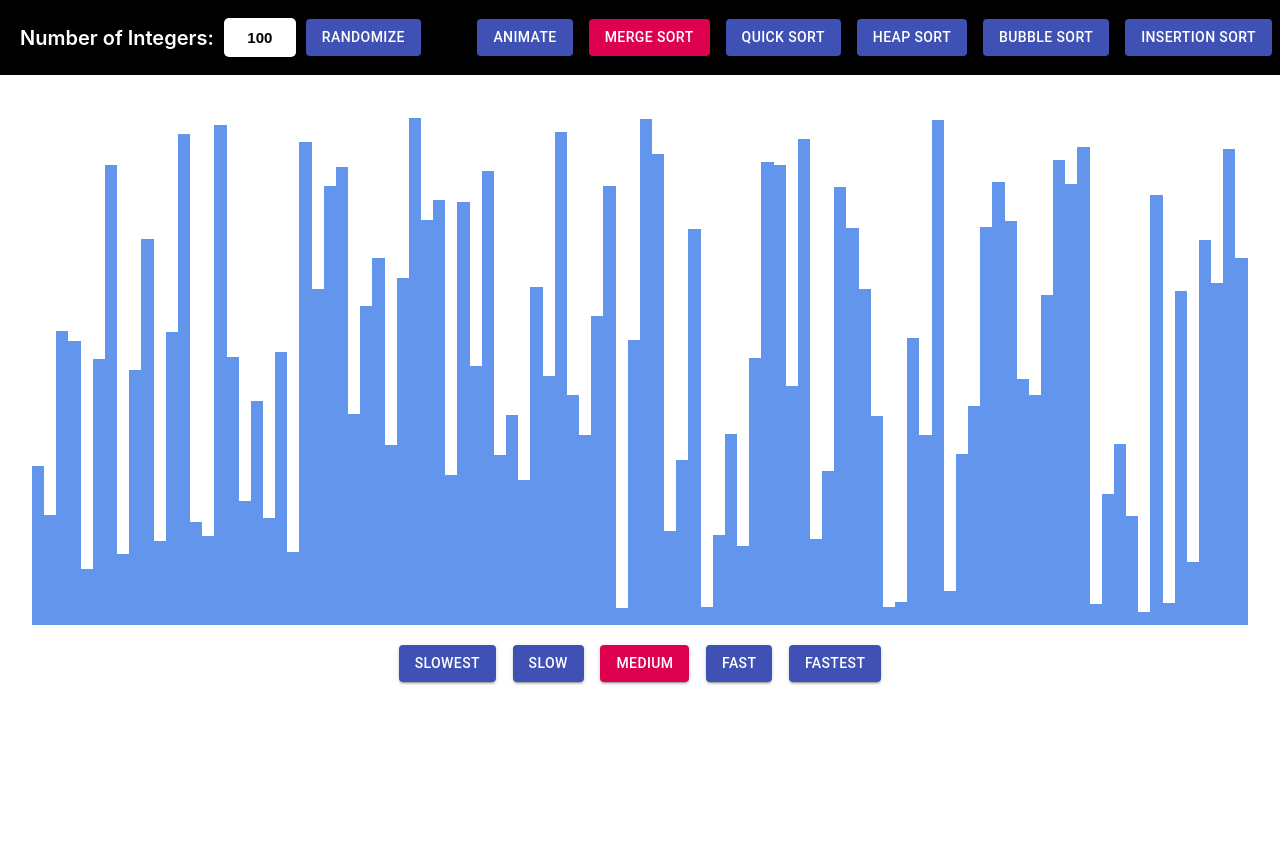
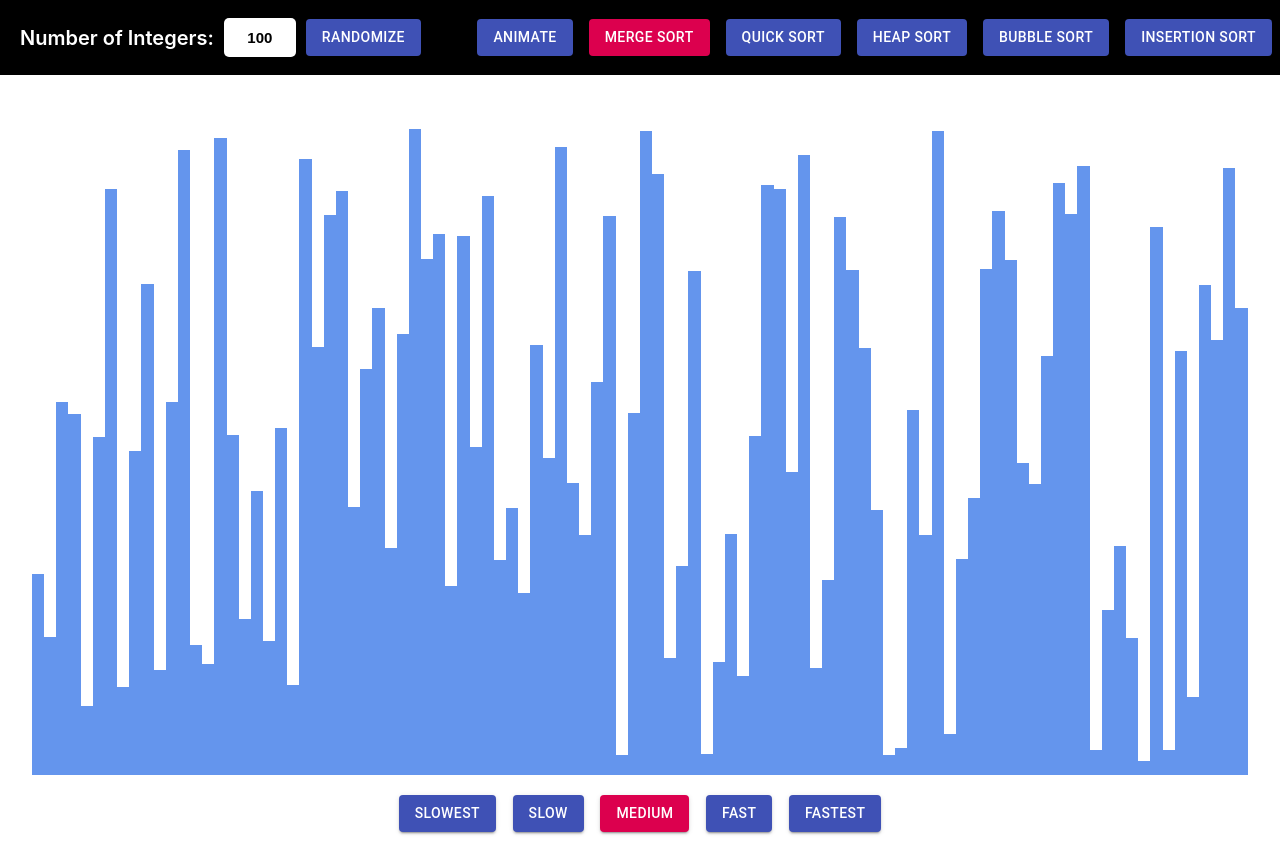
Before and after one commit to TerryHintz/sorting_visualizer, a React (Create React App) app: page / in a window 1280 px wide. Before the commit the page ends 800 px from the top, so only its background shows below. Built offline with nearby package versions, Linux system fonts and the light colour scheme.

Commit message:
adjust height

```diff
--- a/src/sort/sort.css
+++ b/src/sort/sort.css
@@ -8,7 +8,7 @@
     align-items: flex-end;
     width: 95%;
     margin: auto;
-    height: 500px;
+    height: 650px;
 }
 
 .header {
--- a/src/sort/sort.js
+++ b/src/sort/sort.js
@@ -37,7 +37,7 @@ class Sort extends Component {
         let arr = [];
         let i=0;
         for(i; i<numbers; i++){
-            const randomNum = Math.floor(Math.random() * 500) + 10;
+            const randomNum = Math.floor(Math.random() * 640) + 10;
             arr.push(randomNum);
         }
         this.setState({arr, numbers});
```
